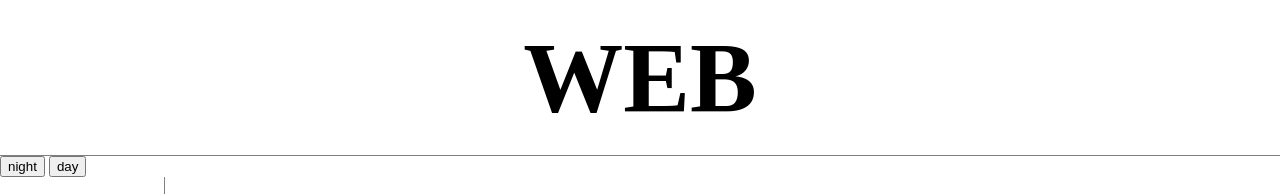
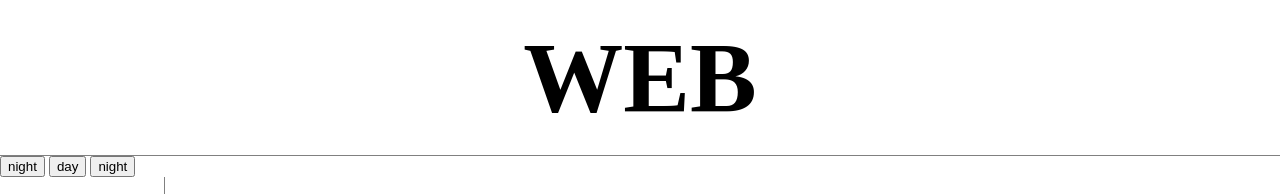
Before and after one commit to oxforo/web1, a plain HTML site: page 3.html in a window 1280 px wide. Shown: the top 194 px of the page. Drawn offline with Linux system fonts and the light colour scheme.

Commit message:
Add files via upload
javascript - 변수 선언 / 조건문을 사용한 토글 기능 구현

```diff
--- a/3.html
+++ b/3.html
@@ -8,13 +8,26 @@
 <body>
     <h1><a href="index.html">WEB</a></h1>
     <input type="button" value="night" onclick="
-    document.querySelector('body').style.backgroundColor='black';
-    document.querySelector('body').style.color='white';
+      document.querySelector('body').style.backgroundColor ='black';
+      document.querySelector('body').style.color='white'
     ">
     <input type="button" value="day" onclick="
-    document.querySelector('body').style.backgroundColor='white';
-    document.querySelector('body').style.color='black';
-    ">
+    document.querySelector('body').style.backgroundColor ='white';
+    document.querySelector('body').style.color='black'
+  ">
+
+  <input id="night_day" type="button" value ="night" onclick="
+    var target = document.querySelector('body');
+    if( this.value == 'day'){
+        target.style.backgroundColor ='black';
+        target.style.color='white'
+        this.value = 'night'
+    } else {
+        target.style.backgroundColor ='white';
+        target.style.color='black'
+        this.value = 'day'
+    }
+  ">
     <div id="grid">
         <ol>
             <li><a href="1.html">HTML</a></li>
```
